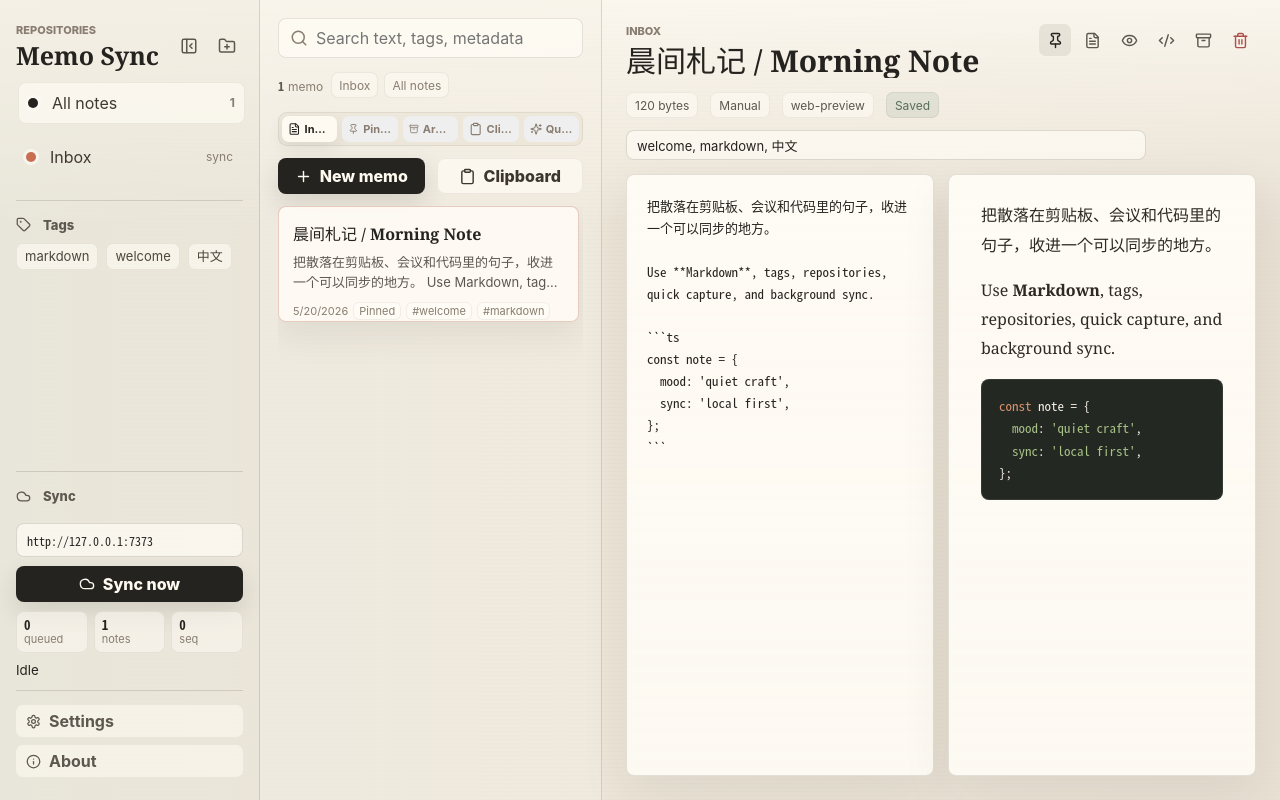
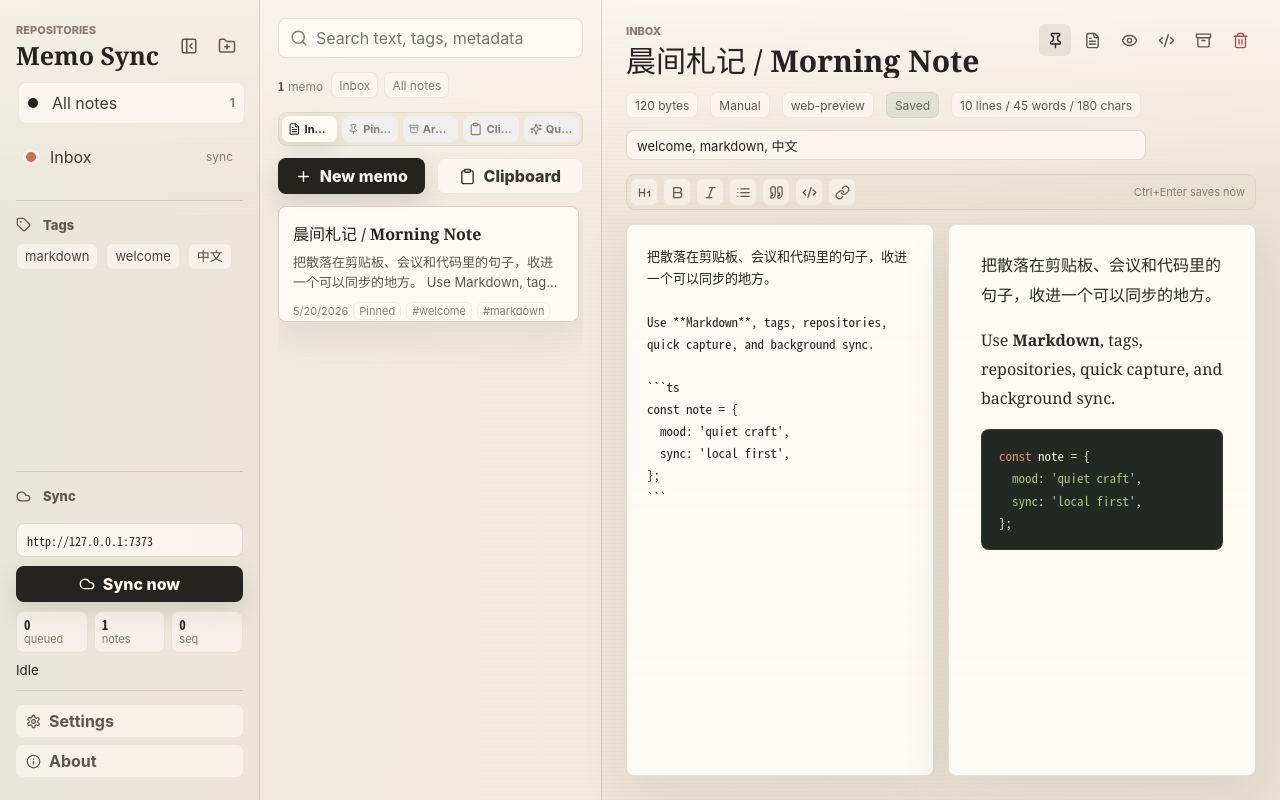
Before and after one commit to MosRat/memo-sync, a React (Vite) app in the folder apps/desktop/: page / in a window 1280 px wide. Built offline with nearby package versions, Linux system fonts and the light colour scheme.

Commit message:
Improve markdown editing experience

```diff
--- a/apps/desktop/src/App.tsx
+++ b/apps/desktop/src/App.tsx
@@ -1,5 +1,6 @@
 import {
   Archive,
+  Bold,
   Check,
   Clipboard,
   Cloud,
@@ -11,7 +12,9 @@ import {
   FolderPlus,
   Heading1,
   Info,
+  Italic,
   Keyboard,
+  Link,
   List,
   Maximize2,
   Minimize2,
@@ -55,7 +58,7 @@ import {
   updateAppSettings,
   windowAction,
 } from "./tauri";
-import { memoSearchText, tokenizeTags } from "./search";
+import { memoSearchText, textStatsLabel, tokenizeTags } from "./search";
 import { CommandPalette, type CommandItem } from "./components/CommandPalette";
 import { MemoList } from "./components/MemoList";
 import { ToastStack, type ToastKind, type ToastMessage } from "./components/ToastStack";
@@ -132,6 +135,7 @@ function WorkbenchApp() {
   const quickRepoRef = useRef("");
   const repositoriesRef = useRef<Repository[]>([]);
   const searchInputRef = useRef<HTMLInputElement>(null);
+  const editorRef = useRef<HTMLTextAreaElement>(null);
   const searchRequestRef = useRef(0);
   const saveTimerRef = useRef<number | null>(null);
   const pendingSaveRef = useRef<SaveMemoInput | null>(null);
@@ -254,6 +258,7 @@ function WorkbenchApp() {
   const activeRepoName = activeRepo === "all" ? "All notes" : repositories.find((repo) => repo.id === activeRepo)?.name ?? "Repository";
   const activeViewLabel = viewFilters.find((item) => item.id === viewFilter)?.label ?? "Inbox";
   const captureRepoId = activeRepo !== "all" ? activeRepo : quickRepo || repositories[0]?.id || "";
+  const activeMemoStats = useMemo(() => textStatsLabel(activeMemo?.body_md ?? ""), [activeMemo?.body_md]);
 
   const notify = useCallback((kind: ToastKind, title: string, detail?: string) => {
     const id = toastIdRef.current + 1;
@@ -543,6 +548,81 @@ function WorkbenchApp() {
     replaceMemo(saved);
   }
 
+  function updateEditorBody(nextBody: string, selection?: { start: number; end: number }) {
+    if (!activeMemo) return;
+    void handleSave({ body_md: nextBody }, { debounce: true });
+    window.requestAnimationFrame(() => {
+      editorRef.current?.focus();
+      if (selection) editorRef.current?.setSelectionRange(selection.start, selection.end);
+    });
+  }
+
+  function wrapEditorSelection(before: string, after = before, placeholder = "text") {
+    if (!activeMemo) return;
+    const element = editorRef.current;
+    const body = activeMemo.body_md;
+    const start = element?.selectionStart ?? body.length;
+    const end = element?.selectionEnd ?? body.length;
+    const selected = body.slice(start, end) || placeholder;
+    const next = `${body.slice(0, start)}${before}${selected}${after}${body.slice(end)}`;
+    updateEditorBody(next, { start: start + before.length, end: start + before.length + selected.length });
+  }
+
+  function prefixEditorLines(prefix: string, placeholder = "List item") {
+    if (!activeMemo) return;
+    const element = editorRef.current;
+    const body = activeMemo.body_md;
+    const start = element?.selectionStart ?? body.length;
+    const end = element?.selectionEnd ?? body.length;
+    const selected = body.slice(start, end) || placeholder;
+    const prefixed = selected
+      .split(/\r\n|\r|\n/)
+      .map((line) => `${prefix}${line}`)
+      .join("\n");
+    const next = `${body.slice(0, start)}${prefixed}${body.slice(end)}`;
+    updateEditorBody(next, { start, end: start + prefixed.length });
+  }
+
+  function insertEditorCodeBlock() {
+    if (!activeMemo) return;
+    const element = editorRef.current;
+    const body = activeMemo.body_md;
+    const start = element?.selectionStart ?? body.length;
+    const end = element?.selectionEnd ?? body.length;
+    const selected = body.slice(start, end) || "fn main() {\n  \n}";
+    const block = `\n\`\`\`rust\n${selected}\n\`\`\`\n`;
+    const next = `${body.slice(0, start)}${block}${body.slice(end)}`;
+    const caret = start + block.length - 5;
+    updateEditorBody(next, { start: caret, end: caret });
+  }
+
+  function handleEditorKeyDown(event: KeyboardEvent<HTMLTextAreaElement>) {
+    if (!activeMemo) return;
+    if (event.key === "Tab") {
+      event.preventDefault();
+      const element = event.currentTarget;
+      const start = element.selectionStart;
+      const end = element.selectionEnd;
+      const next = `${activeMemo.body_md.slice(0, start)}  ${activeMemo.body_md.slice(end)}`;
+      updateEditorBody(next, { start: start + 2, end: start + 2 });
+      return;
+    }
+    if ((event.ctrlKey || event.metaKey) && event.key.toLowerCase() === "b") {
+      event.preventDefault();
+      wrapEditorSelection("**", "**", "bold");
+      return;
+    }
+    if ((event.ctrlKey || event.metaKey) && event.key.toLowerCase() === "i") {
+      event.preventDefault();
+      wrapEditorSelection("*", "*", "italic");
+      return;
+    }
+    if ((event.ctrlKey || event.metaKey) && event.key === "Enter") {
+      event.preventDefault();
+      void flushPendingSave();
+    }
+  }
+
   async function handleNewMemo() {
     const repo = activeRepo !== "all" ? activeRepo : repositories[0]?.id;
     if (!repo) return;
@@ -840,6 +920,7 @@ function WorkbenchApp() {
                 <span>{activeMemo.source}</span>
                 <span>{deviceId.slice(0, 24)}</span>
                 <span className={saveText === "Saved" ? "save-state saved" : "save-state"}>{saveText}</span>
+                <span>{activeMemoStats}</span>
                 <input
                   value={activeMemo.tags.join(", ")}
                   onChange={(event) =>
@@ -851,9 +932,42 @@ function WorkbenchApp() {
                 />
               </div>
 
+              {mode !== "preview" && (
+                <div className="writebar" aria-label="Markdown tools">
+                  <button title="Heading" onClick={() => prefixEditorLines("# ", "Heading")}>
+                    <Heading1 size={15} />
+                  </button>
+                  <button title="Bold" onClick={() => wrapEditorSelection("**", "**", "bold")}>
+                    <Bold size={15} />
+                  </button>
+                  <button title="Italic" onClick={() => wrapEditorSelection("*", "*", "italic")}>
+                    <Italic size={15} />
+                  </button>
+                  <button title="List" onClick={() => prefixEditorLines("- ", "List item")}>
+                    <List size={15} />
+                  </button>
+                  <button title="Quote" onClick={() => prefixEditorLines("> ", "Quote")}>
+                    <Quote size={15} />
+                  </button>
+                  <button title="Code block" onClick={insertEditorCodeBlock}>
+                    <Code2 size={15} />
+                  </button>
+                  <button title="Link" onClick={() => wrapEditorSelection("[", "](https://)", "link")}>
+                    <Link size={15} />
+                  </button>
+                  <span>Ctrl+Enter saves now</span>
+                </div>
+              )}
+
               <div className={`editor-grid ${mode}`}>
                 {mode !== "preview" && (
-                  <textarea value={activeMemo.body_md} onChange={(event) => handleSave({ body_md: event.target.value }, { debounce: true })} spellCheck={false} />
+                  <textarea
+                    ref={editorRef}
+                    value={activeMemo.body_md}
+                    onChange={(event) => handleSave({ body_md: event.target.value }, { debounce: true })}
+                    onKeyDown={handleEditorKeyDown}
+                    spellCheck={false}
+                  />
                 )}
                 {mode !== "edit" && (
                   <article className="markdown">
--- a/apps/desktop/src/search.ts
+++ b/apps/desktop/src/search.ts
@@ -20,3 +20,19 @@ export function memoSearchText(memo: Memo) {
     .join(" ")
     .toLowerCase();
 }
+
+export function textStats(input: string) {
+  const lines = input ? input.split(/\r\n|\r|\n/).length : 0;
+  const latinWords = input.match(/[A-Za-z0-9_]+(?:[-'][A-Za-z0-9_]+)*/g)?.length ?? 0;
+  const cjkChars = input.match(/[\u3400-\u9fff]/g)?.length ?? 0;
+  return {
+    lines,
+    words: latinWords + cjkChars,
+    chars: input.length,
+  };
+}
+
+export function textStatsLabel(input: string) {
+  const stats = textStats(input);
+  return `${stats.lines} lines / ${stats.words} words / ${stats.chars} chars`;
+}
--- a/apps/desktop/src/styles.css
+++ b/apps/desktop/src/styles.css
@@ -791,6 +791,45 @@ textarea:focus {
   text-overflow: ellipsis;
 }
 
+.writebar {
+  min-height: 36px;
+  display: flex;
+  align-items: center;
+  gap: 5px;
+  padding: 4px;
+  border-radius: 9px;
+  background: rgba(219, 211, 194, 0.24);
+  box-shadow: inset 0 0 0 1px rgba(62, 54, 44, 0.08);
+}
+
+.writebar button {
+  width: 28px;
+  height: 28px;
+  display: grid;
+  place-items: center;
+  border-radius: 7px;
+  color: var(--ink-soft);
+  background: rgba(255, 252, 245, 0.48);
+  box-shadow: inset 0 0 0 1px rgba(62, 54, 44, 0.06);
+  transition: transform 140ms ease, background 140ms ease, box-shadow 140ms ease;
+}
+
+.writebar button:hover {
+  background: rgba(255, 252, 245, 0.86);
+  box-shadow:
+    inset 0 0 0 1px rgba(62, 54, 44, 0.1),
+    0 8px 18px rgba(39, 34, 27, 0.08);
+  transform: translateY(-1px);
+}
+
+.writebar span {
+  margin-left: auto;
+  padding: 0 7px;
+  color: var(--muted);
+  font-size: 11px;
+  white-space: nowrap;
+}
+
 .editor-grid {
   min-height: 0;
   flex: 1;
```
Also changed, not shown: 1 other file (tests, documents, lock files or other folders).
